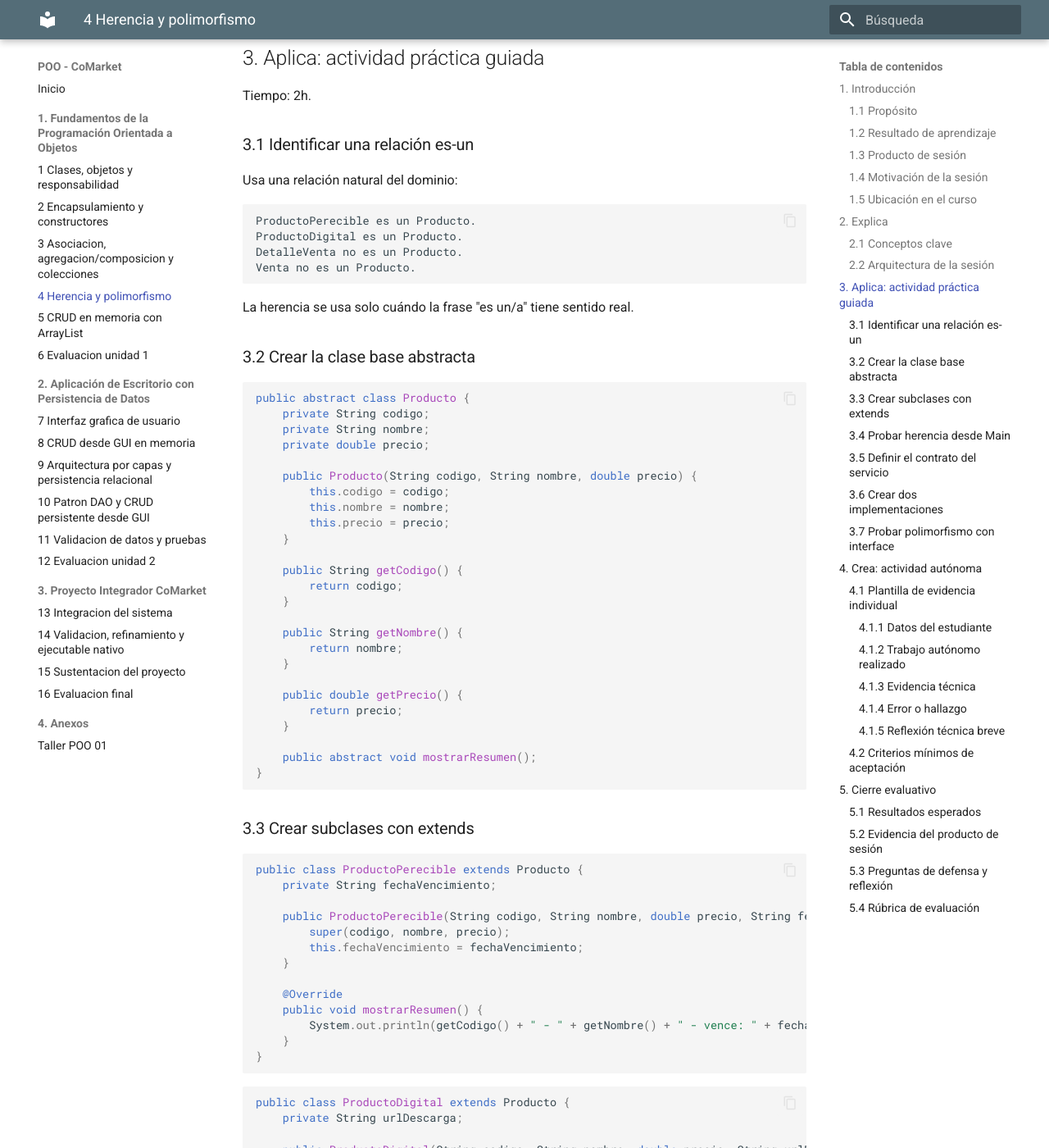
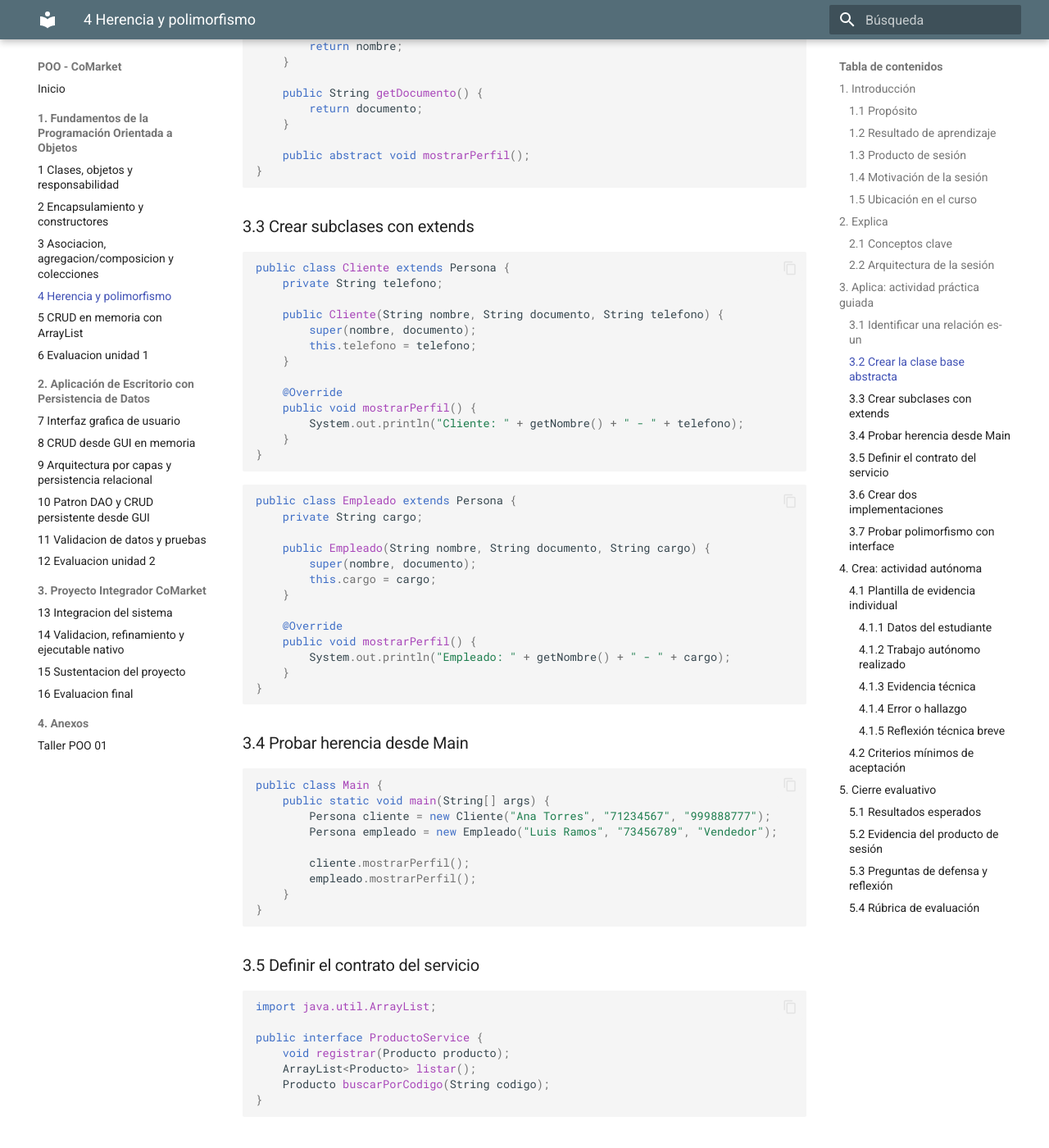
Before and after one commit to 262poo/comarket, an MkDocs documentation site: the page built from docs/S04_Herencia_Polimorfismo.md, in a window 1280 px wide and 1400 px high, scrolled down 3226 px. Shown: the whole window at 82% size. Built offline with MkDocs 1.6.1 and Material for MkDocs 9.7.7, drawn with Linux system fonts in a browser that asks for light colours; some of the changed text lies outside the part shown.

Commit message:
first commit

````diff
--- a/docs/S04_Herencia_Polimorfismo.md
+++ b/docs/S04_Herencia_Polimorfismo.md
@@ -14,7 +14,7 @@ El estudiante crea una clase base abstracta con subclases mediante `extends`, de
 
 ### 1.3 Producto de sesión
 
-Modelo con una jerarquía simple de productos, más un contrato `ProductoService` con `ProductoServiceMemoria` y `ProductoServiceBD` cómo preparación para memoria y persistencia.
+Modelo con `Persona`, `Cliente` y `Empleado` para herencia, más un contrato `ProductoService` con `ProductoServiceMemoria` y `ProductoServiceBD` cómo preparación para memoria y persistencia.
 
 ### 1.4 Motivación de la sesión
 
@@ -40,9 +40,9 @@ Tiempo: 25 min.
 
 | Concepto | Idea central | Ejemplo |
 |---|---|---|
-| Herencia | Una clase especializada hereda de una clase base. | `ProductoPerecible extends Producto` |
-| Clase abstracta | Clase base qué organiza atributos o comportamiento comun. | `abstract class Producto` |
-| Sobrescritura | Una subclase redefine un comportamiento heredado. | `mostrarResumen()` |
+| Herencia | Una clase especializada hereda de una clase base. | `Cliente extends Persona` |
+| Clase abstracta | Clase base qué organiza atributos o comportamiento comun. | `abstract class Persona` |
+| Sobrescritura | Una subclase redefine un comportamiento heredado. | `mostrarPerfil()` |
 | Interface | Contrato de operaciones, sin decidir la implementación concreta. | `ProductoService` |
 | Implements | Una clase cumple el contrato de una interface. | `ProductoServiceMemoria implements ProductoService` |
 | Polimorfismo | Una misma referencia puede apuntar a implementaciones distintas. | `ProductoService service = new ProductoServiceMemoria()` |
@@ -64,20 +64,19 @@ classDiagram
         main(String[] args)
     }
 
-    class Producto {
+    class Persona {
         <<abstract>>
-        -codigo
         -nombre
-        -precio
-        mostrarResumen()
+        -documento
+        mostrarPerfil()
     }
-    class ProductoPerecible {
-        -fechaVencimiento
-        mostrarResumen()
+    class Cliente {
+        -telefono
+        mostrarPerfil()
     }
-    class ProductoDigital {
-        -urlDescarga
-        mostrarResumen()
+    class Empleado {
+        -cargo
+        mostrarPerfil()
     }
 
     class ProductoService {
@@ -98,10 +97,10 @@ classDiagram
         buscarPorCodigo(codigo)
     }
 
-    Main ..> Producto : prueba
+    Main ..> Persona : prueba
     Main ..> ProductoService : prueba
-    Producto <|-- ProductoPerecible : extends
-    Producto <|-- ProductoDigital : extends
+    Persona <|-- Cliente : extends
+    Persona <|-- Empleado : extends
     ProductoService <|.. ProductoServiceMemoria : implements
     ProductoService <|.. ProductoServiceBD : implements
     ProductoServiceMemoria ..> Producto : usa
@@ -119,10 +118,10 @@ Tiempo: 2h.
 Usa una relación natural del dominio:
 
 ```text
-ProductoPerecible es un Producto.
-ProductoDigital es un Producto.
-DetalleVenta no es un Producto.
-Venta no es un Producto.
+Cliente es una Persona.
+Empleado es una Persona.
+Producto no es una Persona.
+Venta no es una Persona.
 ```
 
 La herencia se usa solo cuándo la frase "es un/a" tiene sentido real.
@@ -130,63 +129,57 @@ La herencia se usa solo cuándo la frase "es un/a" tiene sentido real.
 ### 3.2 Crear la clase base abstracta
 
 ```java
-public abstract class Producto {
-    private String codigo;
+public abstract class Persona {
     private String nombre;
-    private double precio;
+    private String documento;
 
-    public Producto(String codigo, String nombre, double precio) {
-        this.codigo = codigo;
+    public Persona(String nombre, String documento) {
         this.nombre = nombre;
-        this.precio = precio;
-    }
-
-    public String getCodigo() {
-        return codigo;
+        this.documento = documento;
     }
 
     public String getNombre() {
         return nombre;
     }
 
-    public double getPrecio() {
-        return precio;
+    public String getDocumento() {
+        return documento;
     }
 
-    public abstract void mostrarResumen();
+    public abstract void mostrarPerfil();
 }
 ```
 
 ### 3.3 Crear subclases con extends
 
 ```java
-public class ProductoPerecible extends Producto {
-    private String fechaVencimiento;
+public class Cliente extends Persona {
+    private String telefono;
 
-    public ProductoPerecible(String codigo, String nombre, double precio, String fechaVencimiento) {
-        super(codigo, nombre, precio);
-        this.fechaVencimiento = fechaVencimiento;
+    public Cliente(String nombre, String documento, String telefono) {
+        super(nombre, documento);
+        this.telefono = telefono;
     }
 
     @Override
-    public void mostrarResumen() {
-        System.out.println(getCodigo() + " - " + getNombre() + " - vence: " + fechaVencimiento);
+    public void mostrarPerfil() {
+        System.out.println("Cliente: " + getNombre() + " - " + telefono);
     }
 }
 ```
 
 ```java
-public class ProductoDigital extends Producto {
-    private String urlDescarga;
+public class Empleado extends Persona {
+    private String cargo;
 
-    public ProductoDigital(String codigo, String nombre, double precio, String urlDescarga) {
-        super(codigo, nombre, precio);
-        this.urlDescarga = urlDescarga;
+    public Empleado(String nombre, String documento, String cargo) {
+        super(nombre, documento);
+        this.cargo = cargo;
     }
 
     @Override
-    public void mostrarResumen() {
-        System.out.println(getCodigo() + " - " + getNombre() + " - descarga: " + urlDescarga);
+    public void mostrarPerfil() {
+        System.out.println("Empleado: " + getNombre() + " - " + cargo);
     }
 }
 ```
@@ -196,11 +189,11 @@ public class ProductoDigital extends Producto {
 ```java
 public class Main {
     public static void main(String[] args) {
-        Producto leche = new ProductoPerecible("P001", "Leche", 4.50, "2026-08-10");
-        Producto curso = new ProductoDigital("P002", "Curso Java", 40.00, "https://descarga.local/java");
+        Persona cliente = new Cliente("Ana Torres", "71234567", "999888777");
+        Persona empleado = new Empleado("Luis Ramos", "73456789", "Vendedor");
 
-        leche.mostrarResumen();
-        curso.mostrarResumen();
+        cliente.mostrarPerfil();
+        empleado.mostrarPerfil();
     }
 }
 ```
@@ -279,11 +272,11 @@ public class Main {
     public static void main(String[] args) {
         ProductoService service = new ProductoServiceMemoria();
 
-        service.registrar(new ProductoPerecible("P001", "Leche", 4.50, "2026-08-10"));
-        service.registrar(new ProductoDigital("P002", "Curso Java", 40.00, "https://descarga.local/java"));
+        service.registrar(new Producto("P001", "Teclado", 80.0, 10));
+        service.registrar(new Producto("P002", "Mouse", 45.0, 15));
 
         for (Producto producto : service.listar()) {
-            producto.mostrarResumen();
+            producto.mostrarInformacion();
         }
     }
 }
@@ -418,7 +411,7 @@ La revisión se realiza con los criterios mínimos de aceptación de la sección
 
 ### 5.3 Preguntas de defensa y reflexión
 
-1. Por qué `ProductoPerecible` puede heredar de `Producto`?
+1. Por qué `Cliente` puede heredar de `Persona`?
 2. Por qué `ProductoService` debe ser interface?
 3. Qué clase implementa el contrato en memoria?
 4. Qué ventaja da declarar `ProductoService service = new ProductoServiceMemoria()`?
````
Also changed, not shown: docs/S01_Clases_Objetos.md (+1 -1 lines).
